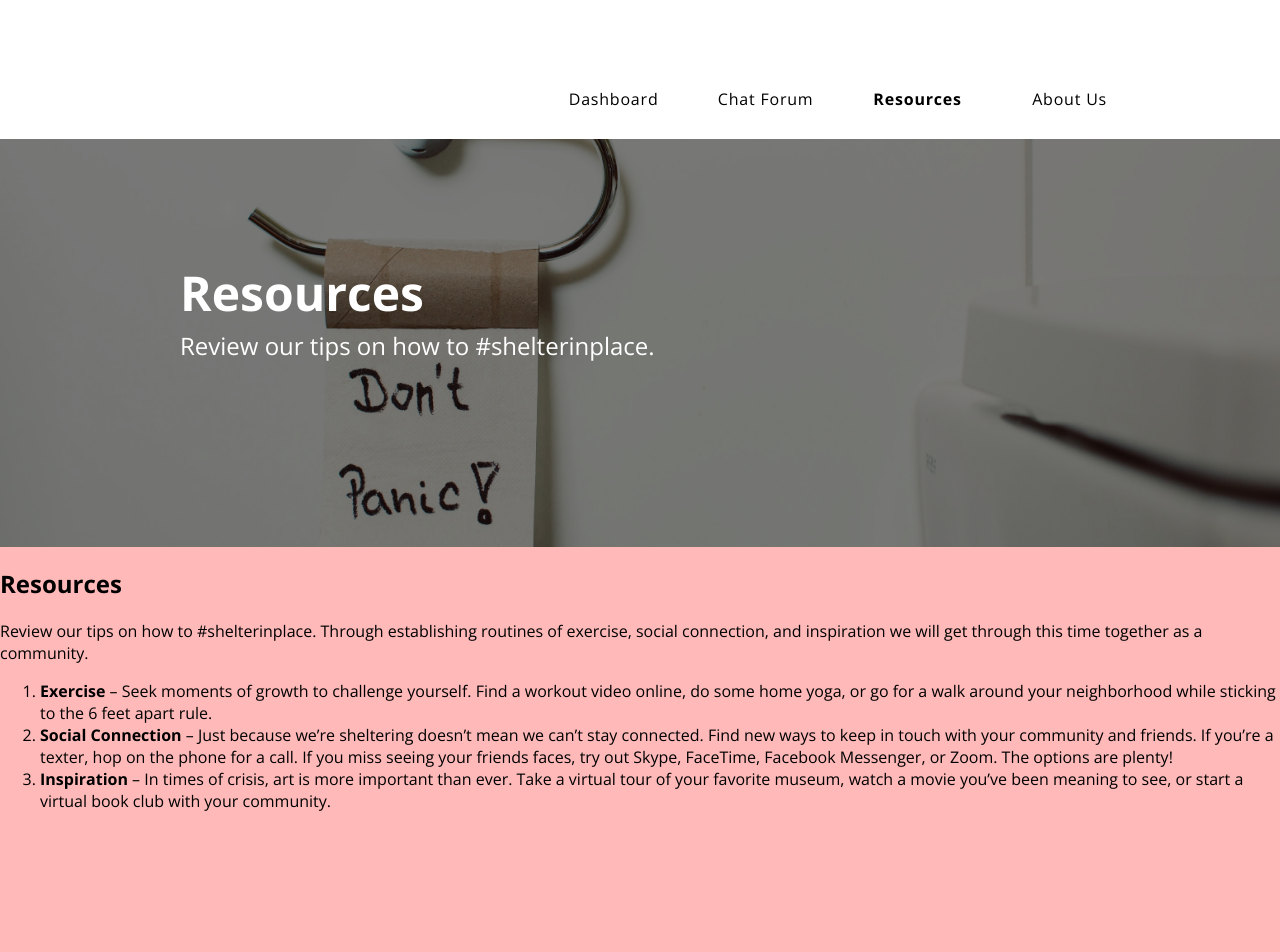
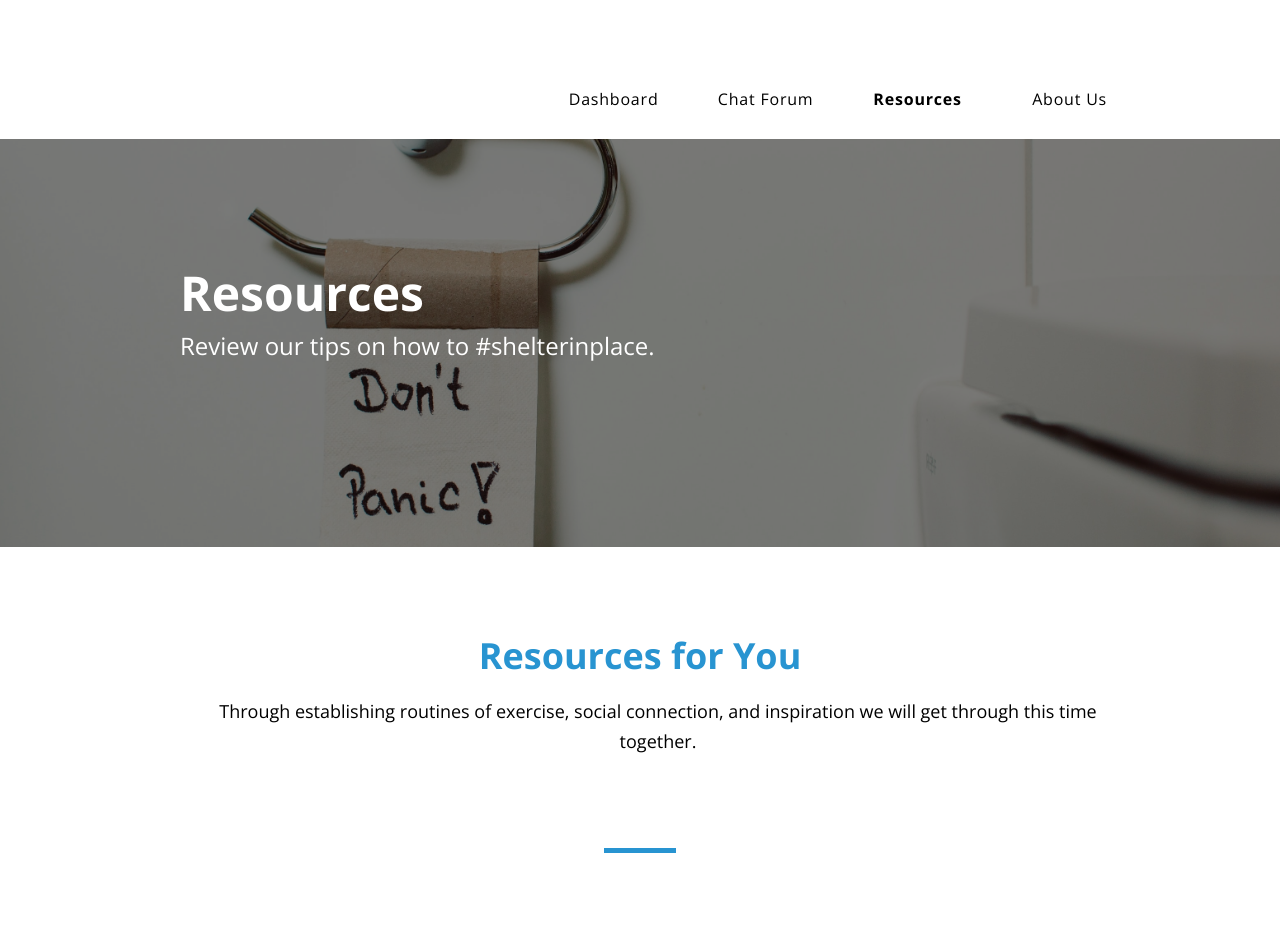
Before and after one commit to khongcodes/co-caring-dash, a React (Create React App) app: page /resources in a window 1280 px wide. Shown: the top 952 px of the page. Built offline with nearby package versions, Linux system fonts and the light colour scheme.

Commit message:
create TextDivider and TextSection components and start implementing them

```diff
--- a/src/components/Layout.js
+++ b/src/components/Layout.js
@@ -45,6 +45,7 @@ const Layout = ({ children }) => {
   return (
     <>
       <Header />
+      {/* margin between banner and first textSection is margin-bottom on .container topbanner.module.scss */}
 
       <main>{children}</main>
 
--- a/src/components/TextDivider.js
+++ b/src/components/TextDivider.js
@@ -1,7 +1,9 @@
 import React from 'react'
 
+import dividerStyles from '../styles/textsectiondivider.module.scss'
+
 const TextDivider = () => (
-  <div className='textDivider'></div>
+  <div className={dividerStyles.divider}></div>
 )
 
 export default TextDivider
--- a/src/components/TextSection.js
+++ b/src/components/TextSection.js
@@ -1,7 +1,9 @@
 import React from 'react'
 
+import textSectionStyles from '../styles/textsectiondivider.module.scss'
+
 const TextSection = ({ title, children, }) => (
-  <div className='textSection'>
+  <div className={textSectionStyles.section}>
     <h3>{title}</h3>
     {children}
   </div>
--- a/src/pages/About.js
+++ b/src/pages/About.js
@@ -1,6 +1,8 @@
 import React, { useEffect } from 'react';
 
 import TopBanner from '../components/TopBanner';
+import TextSection from '../components/TextSection';
+import TextDivider from '../components/TextDivider';
 
 const About = () => {
   useEffect(() => {
@@ -16,13 +18,21 @@ const About = () => {
         bannerClass = 'home'
       />
 
-      <div className='paragraphContainer'>
-        <h2>About Us</h2>
+      <TextSection title='Mission Statement'>
+        <p>We are all caregivers and care receivers. Our current situation calls us to both. And in a crisis, efforts like neighbors helping neighbors, to organizations working with citizens and each other -- are often not scalable and disjointed. In response to the ongoing challenge to track the spread of COVID-19, we have created the #Co-Caring Dashboard which projects future coronavirus growth in the local California community.</p>
+      </TextSection>
+
+      <TextDivider />
+
+      <TextSection title='About Us'>
         <p>The #Co-Caring Dashboard tracks and projects future growth in the county or community’s COVID-19 death rate, currently the most accurate data point for tracking COVID-19. The team building the #Co-Caring Dashboard are participants in the March 2020 Pandemic Response Hackathon organized by Devpost.</p>
         <p>Created in alignment with Vytality Health’s #Co-Caring movement. We are all caregivers and care receivers. Our current situation calls us to both. And in a crisis, efforts like neighbors helping neighbors, to organizations working with citizens and each other -- are often not scalable and disjointed. Vytality #co-caring brings good people, good leaders and good info together for greater impact. We&#39;re also building an app to ease communication.</p>
+      </TextSection>
 
-        <h2>Mission Statement</h2>
-        <p>We are all caregivers and care receivers. Our current situation calls us to both. And in a crisis, efforts like neighbors helping neighbors, to organizations working with citizens and each other -- are often not scalable and disjointed. In response to the ongoing challenge to track the spread of COVID-19, we have created the #Co-Caring Dashboard which projects future coronavirus growth in the local California community.</p>
+      <div className='paragraphContainer'>
+        {/* <h2>About Us</h2>
+        <p>The #Co-Caring Dashboard tracks and projects future growth in the county or community’s COVID-19 death rate, currently the most accurate data point for tracking COVID-19. The team building the #Co-Caring Dashboard are participants in the March 2020 Pandemic Response Hackathon organized by Devpost.</p>
+        <p>Created in alignment with Vytality Health’s #Co-Caring movement. We are all caregivers and care receivers. Our current situation calls us to both. And in a crisis, efforts like neighbors helping neighbors, to organizations working with citizens and each other -- are often not scalable and disjointed. Vytality #co-caring brings good people, good leaders and good info together for greater impact. We&#39;re also building an app to ease communication.</p> */}
 
       </div>
 
--- a/src/pages/Resources.js
+++ b/src/pages/Resources.js
@@ -1,6 +1,8 @@
 import React from 'react'
 
 import TopBanner from '../components/TopBanner';
+import TextSection from '../components/TextSection';
+import TextDivider from '../components/TextDivider';
 
 const Resources = () => {
   return (
@@ -12,18 +14,22 @@ const Resources = () => {
         bannerClass = 'resources'
       />
 
-      <div className='paragraphContainer'>
-        <h2>Resources</h2>
+      <TextSection title='Resources for You'>
+        <p style={{width: '58rem'}}>Through establishing routines of exercise, social connection, and inspiration we will get through this time together.</p>
+      </TextSection>
 
-        <p>Review our tips on how to #shelterinplace. Through establishing routines of exercise, social connection, and inspiration we will get through this time together as a community.</p>
-        <ol>
-          <li><strong>Exercise</strong> – Seek moments of growth to challenge yourself. Find a workout video online, do some home yoga, or go for a walk around your neighborhood while sticking to the 6 feet apart rule.</li>
-          <li><strong>Social Connection</strong> – Just because we’re sheltering doesn’t mean we can’t stay connected. Find new ways to keep in touch with your community and friends. If you’re a texter, hop on the phone for a call. If you miss seeing your friends faces, try out Skype, FaceTime, Facebook Messenger, or Zoom. The options are plenty!</li>
-          <li><strong>Inspiration</strong> – In times of crisis, art is more important than ever. Take a virtual tour of your favorite museum, watch a movie you’ve been meaning to see, or start a virtual book club with your community.</li>
-        </ol>
+      <TextDivider/>
 
+      <TextSection title='Our Top Tips'>
 
-      </div>
+      </TextSection>
+
+      {/* <ol>
+        <li><strong>Exercise</strong> – Seek moments of growth to challenge yourself. Find a workout video online, do some home yoga, or go for a walk around your neighborhood while sticking to the 6 feet apart rule.</li>
+        <li><strong>Social Connection</strong> – Just because we’re sheltering doesn’t mean we can’t stay connected. Find new ways to keep in touch with your community and friends. If you’re a texter, hop on the phone for a call. If you miss seeing your friends faces, try out Skype, FaceTime, Facebook Messenger, or Zoom. The options are plenty!</li>
+        <li><strong>Inspiration</strong> – In times of crisis, art is more important than ever. Take a virtual tour of your favorite museum, watch a movie you’ve been meaning to see, or start a virtual book club with your community.</li>
+      </ol> */}
+
     </div>
   )
 }
--- a/src/styles/global.scss
+++ b/src/styles/global.scss
@@ -1,3 +1,6 @@
+// NOTE:
+// margin between banner and first textSection is margin-bottom on .container topbanner.module.scss
+
 @import "mediasizes", "typecolor";
 
 body {
@@ -13,13 +16,3 @@ body {
 a {
   text-decoration: none;
 }
-
-.textSection {
-
-}
-
-.textDivider {
-  width: 4.5rem;
-  height: 5px;
-  margin: 5.75rem auto;
-}
--- a/src/styles/layout.module.scss
+++ b/src/styles/layout.module.scss
@@ -62,7 +62,7 @@ $burger-active-color: $vy-blue-regular;
 
 
 main {
-  background-color: rgb(255, 185, 185);
+  // background-color: rgb(255, 185, 185);
   min-height: 94vh;
   height: fit-content;
   margin: 0 auto;
--- /dev/null
+++ b/src/styles/textsectiondivider.module.scss
@@ -0,0 +1,26 @@
+@import "mediasizes", "typecolor";
+
+.section {
+  width: 55.75rem;
+  margin: 0 auto;
+  text-align: center;
+
+  h3 {
+    font-size: 36px;
+    margin-block-end: 0;
+    color: $mockup-blue-textAccent;
+  }
+
+  p {
+    font-size: 18px;
+    line-height: 30px;
+    margin-block-start: 1rem;
+  }
+}
+
+.divider {
+  width: 4.5rem;
+  height: 5px;
+  background-color: $mockup-blue-textAccent;
+  margin: 5.75rem auto 6.75rem;
+}
--- a/src/styles/topbanner.module.scss
+++ b/src/styles/topbanner.module.scss
@@ -9,6 +9,7 @@
 .container {
   width: 100%;
   height: 25.5rem;
+  margin-bottom: 5.25rem;
 
   // position: absolute;
   // display: inline-block;
```
Also changed, not shown: src/images/placeholder-tableau.png (added).
